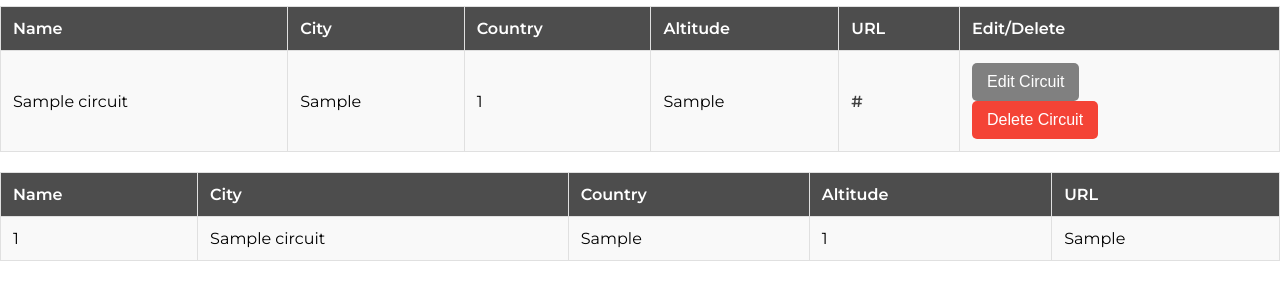
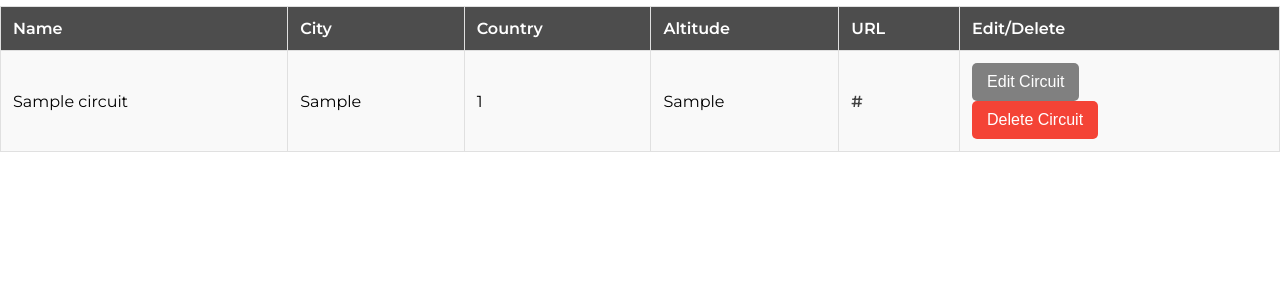
Before and after one commit to itudb2312/itudb2312, a Flask app: page /circuits in a window 1280 px wide. Shown: the part 169-469 px from the top of the page. Run offline with Flask 3, Linux system fonts and the light colour scheme; tables that the repository leaves empty or names only in its code hold one stand-in row (values such as "Sample post").

Commit message:
Bugfix for qualifying.html

```diff
--- a/templates/circuits.html
+++ b/templates/circuits.html
@@ -195,24 +195,6 @@
             document.getElementById("addModal").style.display = "none";
         }
     </script>
-</body>
-        <table>
-            <tr>
-                <th>Name</th>
-                <th>City</th>
-                <th>Country</th>
-                <th>Altitude</th>
-                <th>URL</th>
-            </tr>
-            {% for circuit in circuits %}
-            <tr>
-                <td>{{ circuit[0] }}</td>
-                <td>{{ circuit[1] }}</td>
-                <td>{{ circuit[2] }}</td>
-                <td>{{ circuit[3] }}</td>
-                <td>{{ circuit[4] }}</td>
-            </tr>
-            {% endfor %}
-        </table>
+
     </body>
 </html>
```
